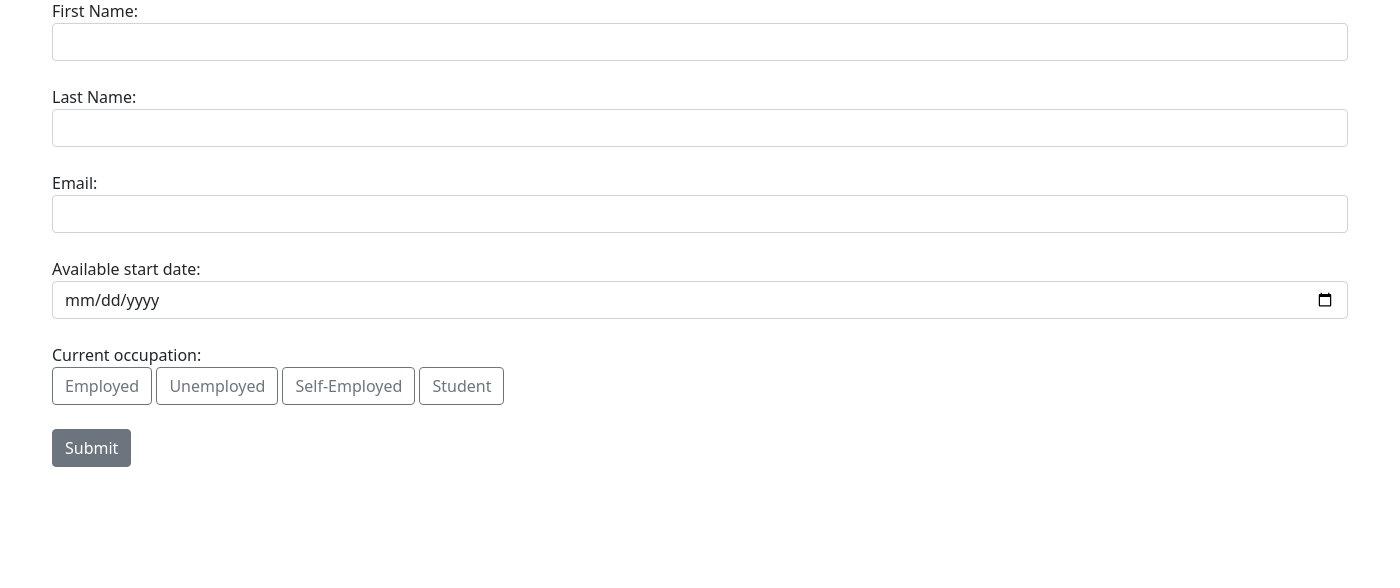
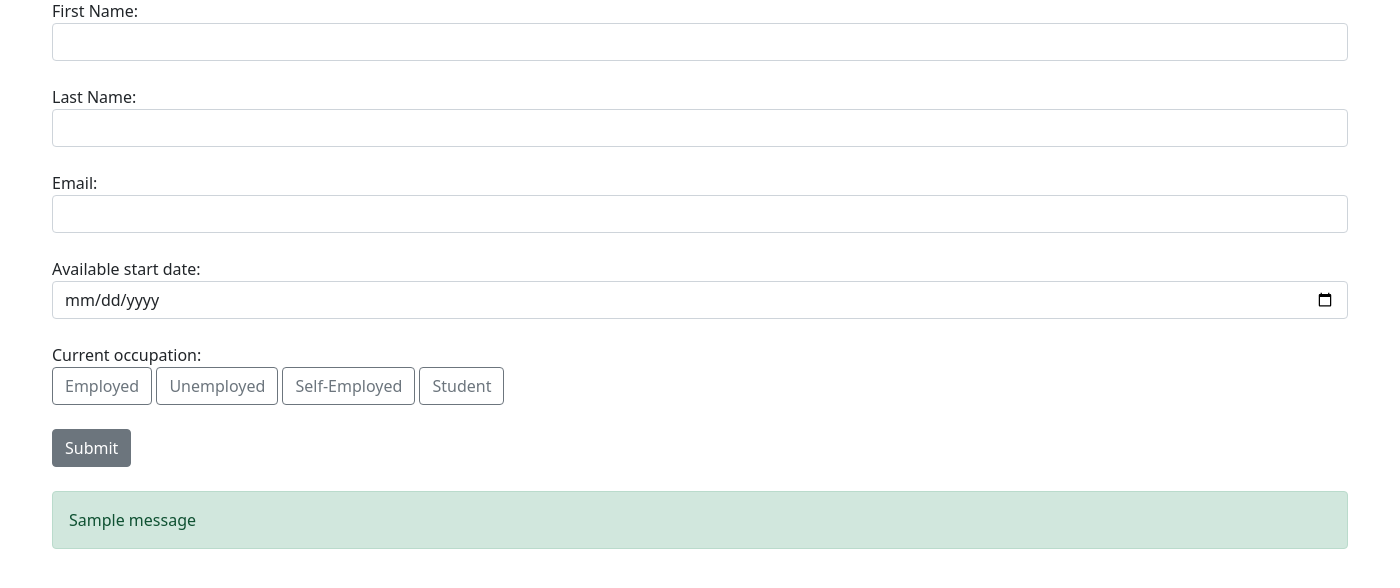
Before and after one commit to dhirajab/Job_Application_web_App_with_Flask, a Flask app: page / in a window 1400 px wide; the page is wider, and only the part inside the window is pictured. Shown: the part 97-685 px from the top of that part. Run offline with Flask 3, Linux system fonts and the light colour scheme; tables that the repository leaves empty hold one stand-in row (values such as "Sample post"); one stand-in notice (Sample message) is shown.

Commit message:
Showing Submission notification

```diff
--- a/app.py
+++ b/app.py
@@ -1,5 +1,5 @@
 from datetime import datetime
-from flask import Flask, render_template, request
+from flask import Flask, render_template, request,  flash
 from flask_sqlalchemy import SQLAlchemy
 
 app = Flask(__name__)
@@ -31,6 +31,8 @@ def index():
                     email=email, date=date_obj, occupation=occupation)
         db.session.add(form)
         db.session.commit()
+        flash(f"{first_name},Your form was submitted successfully!", "success")
+
 
     return render_template("index.html")
 
--- a/templates/index.html
+++ b/templates/index.html
@@ -43,6 +43,15 @@
                 </div>
             </div>
             <button class="btn btn-secondary mb-4" type="submit">Submit</button>
+            {% with messages = get_flashed_messages() %}
+            {% if messages %}
+            <div class="alert alert-success">
+                {% for message in messages %}
+                    {{ message }}
+                {% endfor %}
+            </div>
+            {% endif %}
+            {% endwith %}
         </form>
     </div>
     <script src="https://code.jquery.com/jquery-3.6.0.min.js"></script>
```
